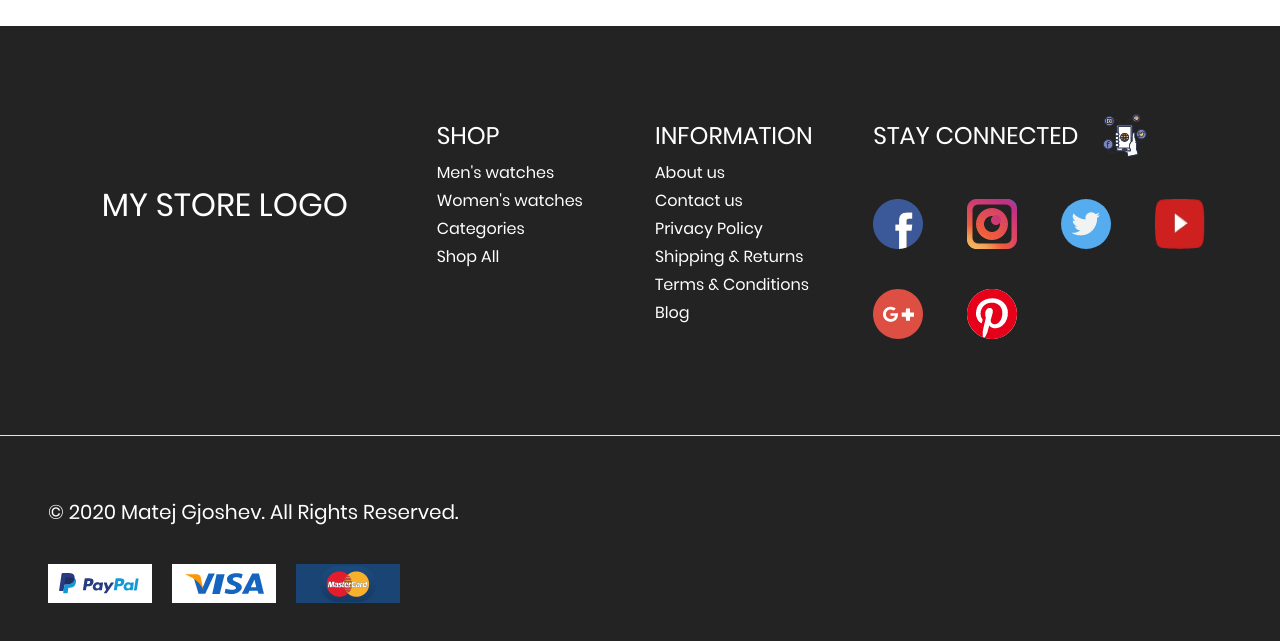
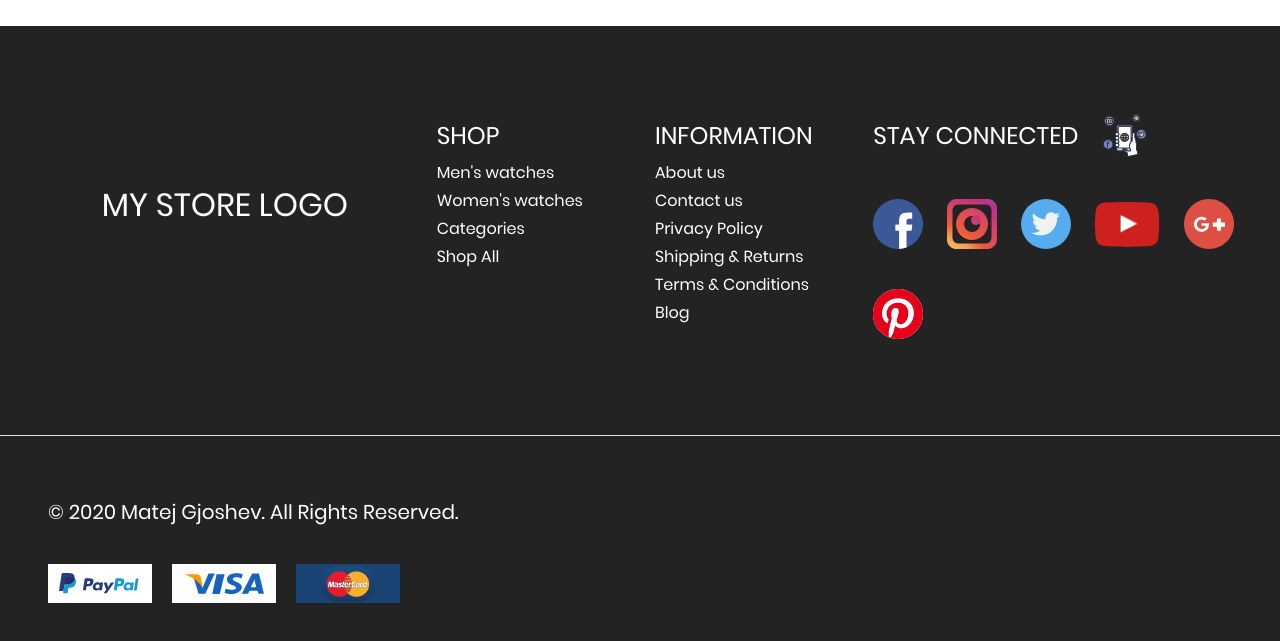
Before and after one commit to Matejce23/Matejce23.github.io, a plain HTML site: page eCommerce/index.html in a window 1280 px wide. Shown: the part 6367-7008 px from the top of the page. Drawn offline with nearby package versions, Linux system fonts and the light colour scheme; files whose address does not match are found by name.

Commit message:
fixed yt icon

```diff
--- a/eCommerce/css/main.css
+++ b/eCommerce/css/main.css
@@ -348,7 +348,13 @@ header .container-fluid {
   width: 50px;
   height: 50px;
   margin-top: 40px;
-  margin-right: 40px;
+  margin-right: 20px;
+}
+.social-media-youtube {
+  width: 65px;
+  height: 45px;
+  margin-top: 40px;
+  margin-right: 20px;
 }
 .hr-footer hr {
   background-color: #fff;
--- a/eCommerce/index.html
+++ b/eCommerce/index.html
@@ -389,7 +389,7 @@
                 <a href=""><img src="./img/social-media/facebook.png" class="social-media-icons" alt=""></a>
                 <a href=""><img src="./img/social-media/instagram.png" class="social-media-icons" alt=""></a>
                 <a href=""><img src="./img/social-media/twitter.png" class="social-media-icons" alt=""></a>
-                <a href=""><img src="./img/social-media/youtube.png" class="social-media-icons" alt=""></a>
+                <a href=""><img src="./img/social-media/youtube.png" class="social-media-youtube" alt=""></a>
                 <a href=""><img src="./img/social-media/google-plus.png" class="social-media-icons" alt=""></a>
                 <a href=""><img src="./img/social-media/pinterest.png" class="social-media-icons" alt=""></a>
               </div>
```
